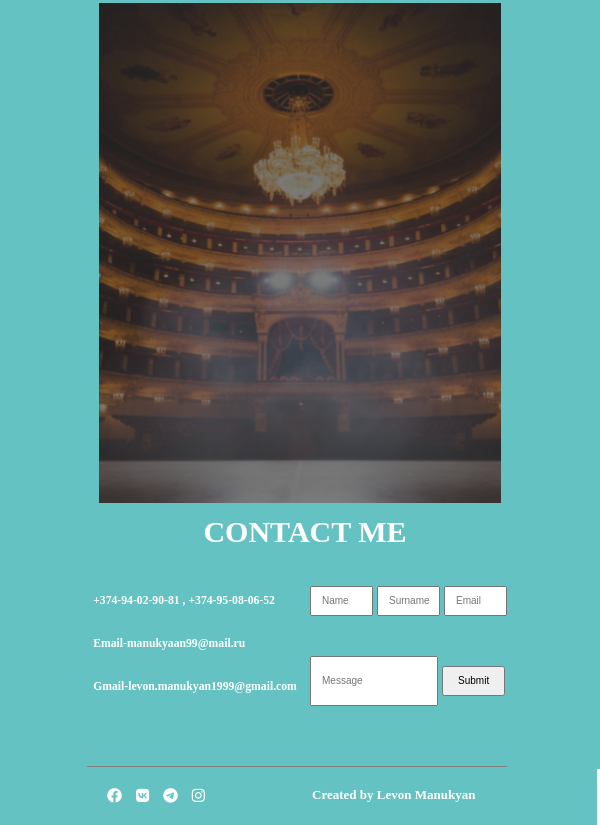
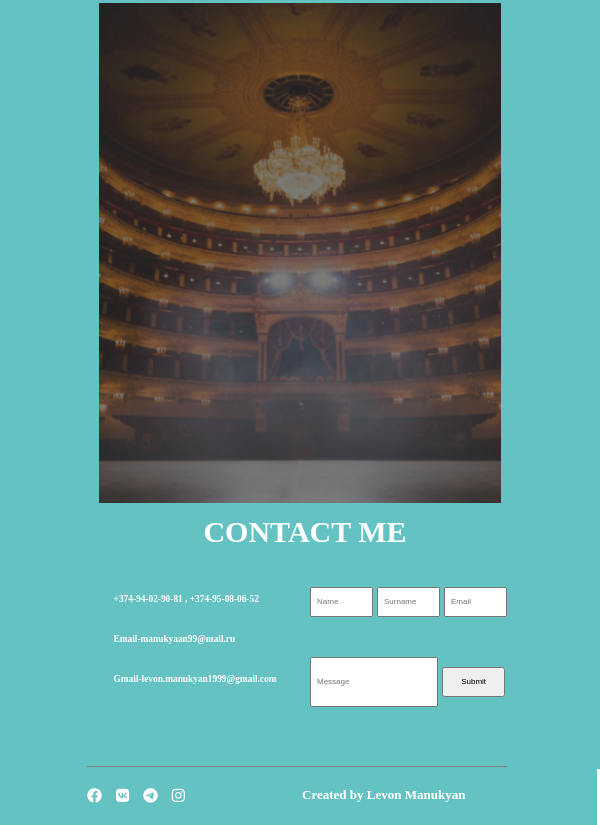
Before and after one commit to LyovManukyan/My_Portfolio, a plain HTML site: page index.html in a window 600 px wide. Shown: the part 1107-1932 px from the top of the page. Drawn offline with Linux system fonts and the light colour scheme.

Commit message:
chaned font size

```diff
--- a/media.css
+++ b/media.css
@@ -60,10 +60,10 @@
   line-height: 40px;
 }
 .sect1-block1 h2{
-  font-size: 25px;
+  font-size: 22px;
 }
 .sect1-block1 p{
-  font-size: 20px;
+  font-size: 18px;
   line-height: 20px;
 }
 .sect1-block1 a{
@@ -107,24 +107,24 @@
   padding:100px 0 30px 0;
 }
 .grid-cont2-child2{
-  font-size: 10px;
+  font-size: 8px;
   padding-top: 20px;
 }
 .grid-cont2-child3 .imp1,.imp2,.imp3,.imp5{
   height: 30px;
-  font-size: 10px;
+  font-size: 8px;
 }
 .grid-cont2-child3 .imp4{
   height: 50px;
 }
 .grid-cont2-child3 .imp1,.imp2,.imp3,.imp4{
-  padding-left: 10px;
-  font-size: 10px;
+  padding-left: 5px;
+  font-size: 8px;
 }
 /*///////////////////////////////Footer/////////////////////////////*/
 .fb-footer{
-  gap: 30px;
-  padding: 20px;
+  gap: 10px;
+  padding: 20px 0;
   border-top: 1px solid grey;
 }
 .fb-footer-itm1{
```
